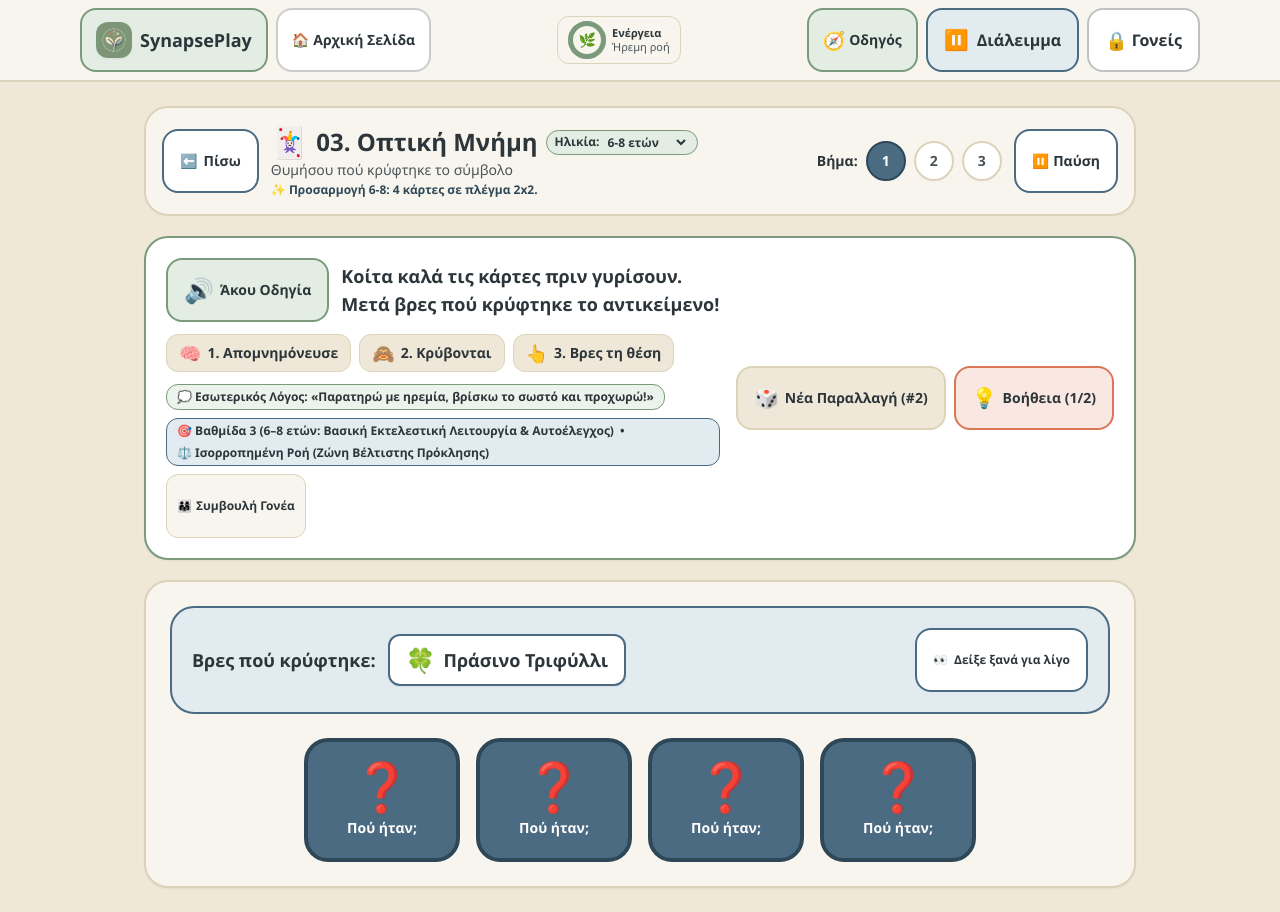
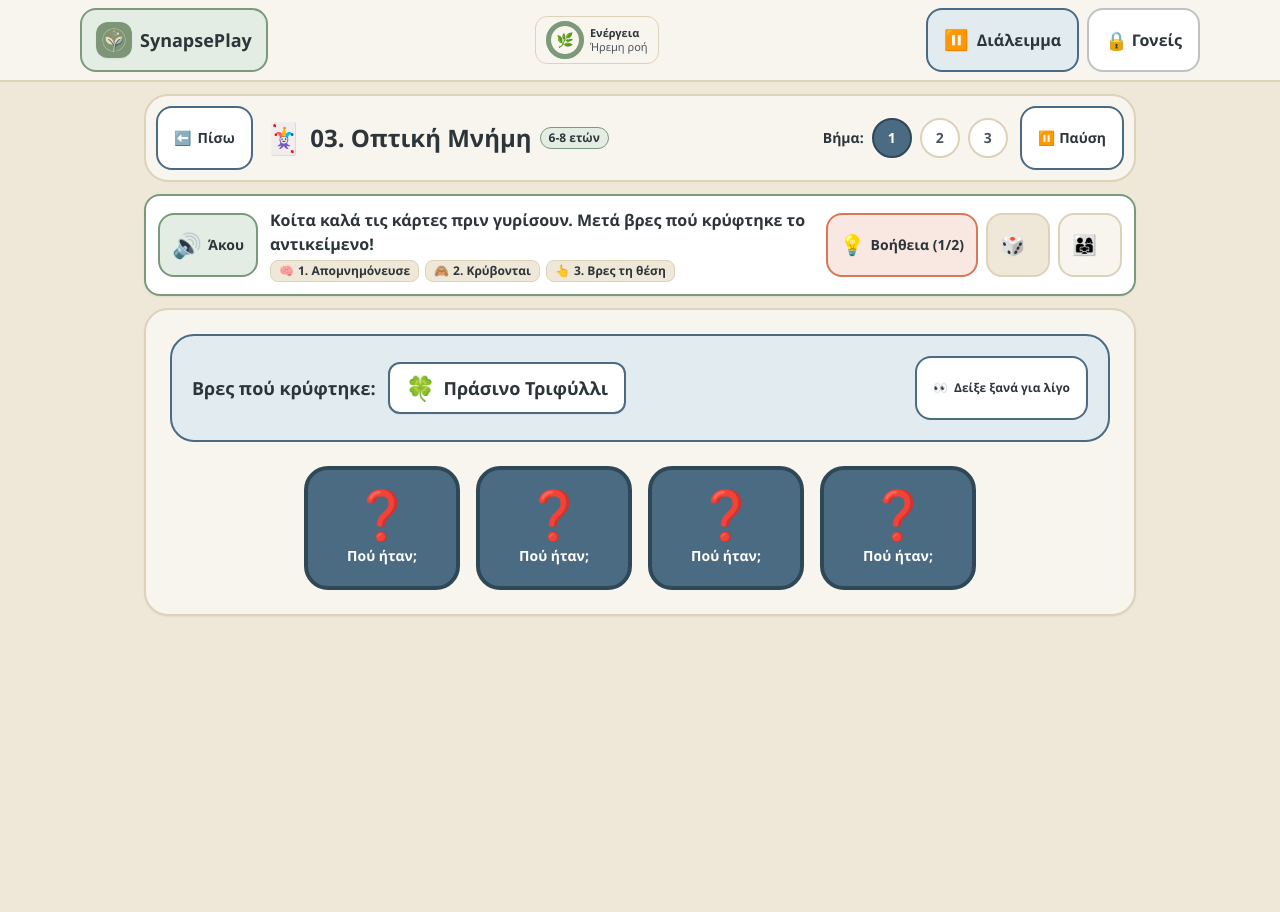
Before and after one commit to digiadsgr-lgtm/synapseplay, a React (Vite) app: page /activity/03-visual-memory in a window 1280 px wide. After the commit the page ends 800 px from the top, so only its background shows below. Built offline with nearby package versions, Linux system fonts and the light colour scheme.

Commit message:
fix: 04 child screen

```diff
--- a/src/components/SharedActivityRunner.tsx
+++ b/src/components/SharedActivityRunner.tsx
@@ -52,7 +52,7 @@ export const SharedActivityRunner: React.FC<SharedActivityRunnerProps> = ({
   children,
 }) => {
   const navigate = useNavigate();
-  const { settings, updateSettings, activeProfile, logCompletedActivity, recordStrategyPreference } = useApp();
+  const { settings, activeProfile, logCompletedActivity, recordStrategyPreference } = useApp();
 
   const storageKey = `synapseplay_runner_${activity.id}`;
   const savedCheckpoint = (() => {
@@ -343,14 +343,15 @@ export const SharedActivityRunner: React.FC<SharedActivityRunnerProps> = ({
 
   return (
     <main
-      className="max-w-5xl mx-auto px-2.5 py-3 sm:px-4 sm:py-6 space-y-3 sm:space-y-5"
+      className="max-w-5xl mx-auto px-2.5 py-2 sm:px-4 sm:py-3 space-y-2 sm:space-y-3"
       data-testid="shared-activity-runner"
       data-activity-id={activity.id}
       data-runner-phase={state.phase}
       data-age-band={ageBand}
+      data-difficulty-tier={difficultyProfile.tierLevel}
     >
       {/* Top Activity Navigation & Progress Bar */}
-      <div className="flex flex-wrap items-center justify-between gap-2 sm:gap-4 bg-sand-light border-2 border-sand-dark rounded-2xl sm:rounded-3xl p-2.5 sm:p-4">
+      <div className="flex flex-wrap items-center justify-between gap-2 sm:gap-3 bg-sand-light border-2 border-sand-dark rounded-2xl sm:rounded-3xl p-2 sm:p-2.5">
         <div className="flex items-center gap-2 sm:gap-3">
           <button
             type="button"
@@ -369,29 +370,14 @@ export const SharedActivityRunner: React.FC<SharedActivityRunnerProps> = ({
               <h1 className="text-base sm:text-xl md:text-2xl font-extrabold text-charcoal">
                 {activity.code}. {activity.titleEl}
               </h1>
-              <label className="inline-flex items-center gap-1 px-2 py-0.5 rounded-full bg-sage-surface border border-sage text-[11px] sm:text-xs font-extrabold text-charcoal">
-                <span>Ηλικία:</span>
-                <select
-                  data-testid="runner-age-band-select"
-                  aria-label="Επιλογή Ηλικιακής Ομάδας"
-                  value={ageBand}
-                  onChange={(e) => void updateSettings({ ageBand: e.target.value as AgeBandId })}
-                  className="bg-transparent font-extrabold text-charcoal cursor-pointer focus:outline-none"
+              {/* Read-only: the age band is changed by the parent (hub / parent area), not inside the game */}
+              <span
+                data-testid="runner-age-band-badge"
+                className="inline-flex items-center px-2 py-0.5 rounded-full bg-sage-surface border border-sage text-[11px] sm:text-xs font-extrabold text-charcoal"
               >
-                  <option value="4-5">4-5 ετών</option>
-                  <option value="5-6">5-6 ετών</option>
-                  <option value="6-8">6-8 ετών</option>
-                  <option value="8-10">8-10 ετών</option>
-                  <option value="10-12">10-12 ετών</option>
-                </select>
-              </label>
+                {ageBand} ετών
+              </span>
             </div>
-            <p className="hidden sm:block text-sm text-charcoal-muted">{activity.subtitleEl}</p>
-            {ageAdaptationText && (
-              <p className="hidden sm:block text-xs font-bold text-slate-dark mt-0.5" data-testid="age-adaptation-subtitle">
-                ✨ Προσαρμογή {ageBand}: {ageAdaptationText}
-              </p>
-            )}
           </div>
         </div>
 
@@ -439,105 +425,65 @@ export const SharedActivityRunner: React.FC<SharedActivityRunnerProps> = ({
         </div>
       </div>
 
-      {/* Speech Synthesis Independent Visual + Audio Instruction Strip */}
+      {/* Compact instruction strip (one row on tablet) — the game stays above the fold */}
       <section
         aria-label="Οδηγίες Δραστηριότητας"
-        className="bg-white border-2 border-sage rounded-2xl sm:rounded-3xl p-3 sm:p-4 md:p-5 flex flex-col md:flex-row items-start md:items-center justify-between gap-2.5 sm:gap-4 shadow-sm"
+        className="bg-white border-2 border-sage rounded-2xl p-2 sm:p-3 space-y-2 shadow-sm"
       >
-        <div className="space-y-2 sm:space-y-3 flex-1 w-full">
-          <div className="flex items-center gap-2.5 sm:gap-3">
+        <div className="flex flex-col md:flex-row md:items-center gap-2 sm:gap-3">
+          <div className="flex items-center gap-2 sm:gap-3 flex-1 min-w-0">
             <button
               type="button"
               onClick={() => speakGreek(activity.voicePromptEl, true, adaptiveProfile.speechRate)}
               data-testid="replay-voice-prompt-btn"
               aria-label="Ακρόαση φωνητικής οδηγίας"
-              className="touch-target px-3 py-1.5 sm:px-4 sm:py-2 rounded-xl sm:rounded-2xl bg-sage-surface border-2 border-sage text-charcoal font-bold text-xs sm:text-sm flex items-center gap-1.5 hover:bg-sage hover:text-white shrink-0"
+              className="touch-target px-3 py-1.5 rounded-xl sm:rounded-2xl bg-sage-surface border-2 border-sage text-charcoal font-bold text-xs sm:text-sm flex items-center gap-1.5 hover:bg-sage hover:text-white shrink-0"
             >
               <span className="text-lg sm:text-2xl" aria-hidden="true">🔊</span>
-              <span>Άκου Οδηγία</span>
+              <span className="hidden lg:inline">Άκου</span>
             </button>
+            <div className="min-w-0 space-y-1">
               <p
-              className="text-sm sm:text-base md:text-lg font-bold text-charcoal leading-snug"
+                className="text-sm sm:text-base font-bold text-charcoal leading-snug"
                 data-testid="activity-voice-prompt-text"
               >
                 {activity.voicePromptEl}
               </p>
-          </div>
-
               {/* Visual Pictogram Cues (Guarantees 100% playability without audio) */}
-          <div className="hidden sm:flex flex-wrap items-center gap-2" data-testid="visual-pictogram-cues">
+              <div className="hidden sm:flex flex-wrap items-center gap-1.5" data-testid="visual-pictogram-cues">
                 {activity.cues.map((cue, index) => (
-              <div
+                  <span
                     key={cue.labelEl}
-                className="px-3 py-1 rounded-xl bg-sand border border-sand-dark flex items-center gap-1.5 text-xs sm:text-sm font-bold text-charcoal"
+                    className="px-2 py-0.5 rounded-lg bg-sand border border-sand-dark inline-flex items-center gap-1 text-[11px] sm:text-xs font-bold text-charcoal"
                   >
-                <span className="text-base sm:text-lg" aria-hidden="true">{cue.emoji}</span>
+                    <span aria-hidden="true">{cue.emoji}</span>
                     <span>
                       {index + 1}. {cue.labelEl}
                     </span>
-              </div>
+                  </span>
                 ))}
               </div>
-
-          {/* Inner-Speech Self-Coaching Cue & Live Age/Performance Difficulty Calibration */}
-          <div className="flex flex-wrap items-center gap-1.5 sm:gap-2">
-            <div
-              data-testid="inner-speech-cue-pill"
-              className="inline-flex items-center gap-1.5 px-2.5 py-1 rounded-xl bg-sage-surface/70 border border-sage text-[11px] sm:text-xs font-extrabold text-charcoal"
-            >
-              <span>{staircaseSnapshot.innerSpeechCueEl}</span>
+            </div>
           </div>
 
-            <div
-              data-testid="live-difficulty-calibration-bar"
-              data-difficulty-tier={difficultyProfile.tierLevel}
-              className="inline-flex flex-wrap items-center gap-1.5 px-2.5 py-1 rounded-xl bg-slate-surface border border-slate text-[11px] sm:text-xs font-extrabold text-charcoal"
-            >
-              <span>🎯 {difficultyProfile.ageTierLabelEl}</span>
-              <span aria-hidden="true">•</span>
-              <span>{difficultyProfile.performanceStateLabelEl}</span>
-            </div>
-
+          {/* Controls: hint, seated mode, new set, parent tip (icon) */}
+          {!isCompleted && !isPaused && (
+            <div className="flex flex-wrap items-center gap-1.5 sm:gap-2 shrink-0">
               <button
                 type="button"
-              data-testid="toggle-parent-coaching-tip-btn"
-              onClick={() => setShowParentCoachingTip((v) => !v)}
-              aria-expanded={showParentCoachingTip}
-              className="touch-target px-2.5 py-1 rounded-xl bg-sand-light border border-sand-dark text-[11px] sm:text-xs font-extrabold text-charcoal hover:bg-sand flex items-center gap-1"
+                onClick={handleRequestHint}
+                disabled={state.hintLevel === 2}
+                data-testid="hint-ladder-btn"
+                className="touch-target px-3 py-1.5 rounded-xl sm:rounded-2xl bg-terracotta-surface border-2 border-terracotta text-charcoal font-bold text-xs sm:text-sm flex items-center gap-1.5 hover:bg-terracotta hover:text-white disabled:opacity-60"
               >
-              <span aria-hidden="true">👨‍👩‍👧</span>
-              <span>{showParentCoachingTip ? 'Κλείσιμο Συμβουλής' : 'Συμβουλή Γονέα'}</span>
-            </button>
-          </div>
-
-          {showParentCoachingTip && (
-            <div
-              data-testid="runner-parent-coaching-box"
-              className="p-3 rounded-2xl bg-sage-surface/70 border border-sage text-xs text-charcoal space-y-1"
-            >
-              <p className="font-extrabold text-sage-dark">
-                👨‍👩‍👧 Πώς να βοηθήσετε το παιδί σε αυτό το παιχνίδι (χωρίς άγχος):
-              </p>
-              <p>{activity.parentGuidanceEl}</p>
-              <p className="text-charcoal-muted">
-                💡 <strong>Πρακτική συμβουλή:</strong> Αφήστε το παιδί να δοκιμάσει με τον δικό του ρυθμό. Αν δυσκολευτεί, δείξτε του το κουμπί <strong>«💡 Βοήθεια»</strong> ή πατήστε <strong>«🔊 Άκου Οδηγία»</strong>.
-              </p>
-            </div>
-          )}
-        </div>
-
-        {/* Unified Hint Ladder, Variety Shuffle & Seated Mode Controls */}
-        {!isCompleted && !isPaused && (
-          <div className="flex flex-wrap items-center gap-1.5 sm:gap-2 shrink-0 w-full md:w-auto">
-            <button
-              type="button"
-              onClick={handleShuffleVariation}
-              data-testid="shuffle-variation-btn"
-              title="Εναλλαγή σε νέο σετ ερωτήσεων και εικόνων"
-              className="touch-target px-3 py-1.5 sm:px-4 sm:py-2 rounded-xl sm:rounded-2xl bg-sand border-2 border-sand-dark text-charcoal font-bold text-xs sm:text-sm flex items-center gap-1.5 hover:bg-slate-surface"
-            >
-              <span className="text-base sm:text-xl" aria-hidden="true">🎲</span>
-              <span>Νέα Παραλλαγή (#{(effectiveSessionSeed % 12) + 1})</span>
+                <span className="text-base sm:text-xl" aria-hidden="true">💡</span>
+                <span>
+                  {state.hintLevel === 0
+                    ? 'Βοήθεια (1/2)'
+                    : state.hintLevel === 1
+                    ? 'Περισσότερη Βοήθεια (2/2)'
+                    : 'Μέγιστη Βοήθεια Ενεργή'}
+                </span>
               </button>
 
               {activity.supportsSeatedMode && (
@@ -546,7 +492,7 @@ export const SharedActivityRunner: React.FC<SharedActivityRunnerProps> = ({
                   onClick={() => toggleSeatedMode()}
                   data-testid="toggle-seated-mode-btn"
                   aria-pressed={state.seatedMode}
-                className={`touch-target px-3 py-1.5 sm:px-4 sm:py-2 rounded-xl sm:rounded-2xl border-2 font-bold text-xs sm:text-sm flex items-center gap-1.5 ${
+                  className={`touch-target px-3 py-1.5 rounded-xl sm:rounded-2xl border-2 font-bold text-xs sm:text-sm flex items-center gap-1.5 ${
                     state.seatedMode
                       ? 'bg-slate text-white border-slate-dark'
                       : 'bg-slate-surface text-charcoal border-slate'
@@ -559,20 +505,60 @@ export const SharedActivityRunner: React.FC<SharedActivityRunnerProps> = ({
 
               <button
                 type="button"
-              onClick={handleRequestHint}
-              disabled={state.hintLevel === 2}
-              data-testid="hint-ladder-btn"
-              className="touch-target px-3 py-1.5 sm:px-4 sm:py-2 rounded-xl sm:rounded-2xl bg-terracotta-surface border-2 border-terracotta text-charcoal font-bold text-xs sm:text-sm flex items-center gap-1.5 hover:bg-terracotta hover:text-white disabled:opacity-60"
+                onClick={handleShuffleVariation}
+                data-testid="shuffle-variation-btn"
+                aria-label="Άλλο σετ εικόνων"
+                title="Εναλλαγή σε νέο σετ ερωτήσεων και εικόνων"
+                className="touch-target px-3 py-1.5 rounded-xl sm:rounded-2xl bg-sand border-2 border-sand-dark text-charcoal font-bold text-xs sm:text-sm flex items-center gap-1.5 hover:bg-slate-surface"
               >
-              <span className="text-base sm:text-xl" aria-hidden="true">💡</span>
-              <span>
-                {state.hintLevel === 0
-                  ? 'Βοήθεια (1/2)'
-                  : state.hintLevel === 1
-                  ? 'Περισσότερη Βοήθεια (2/2)'
-                  : 'Μέγιστη Βοήθεια Ενεργή'}
-              </span>
+                <span className="text-base sm:text-xl" aria-hidden="true">🎲</span>
               </button>
+
+              <button
+                type="button"
+                data-testid="toggle-parent-coaching-tip-btn"
+                onClick={() => setShowParentCoachingTip((v) => !v)}
+                aria-expanded={showParentCoachingTip}
+                aria-label={showParentCoachingTip ? 'Κλείσιμο Συμβουλής Γονέα' : 'Συμβουλή Γονέα'}
+                title="Συμβουλή Γονέα"
+                className="touch-target px-3 py-1.5 rounded-xl sm:rounded-2xl bg-sand-light border-2 border-sand-dark text-charcoal font-bold text-xs sm:text-sm flex items-center gap-1.5 hover:bg-sand"
+              >
+                <span className="text-base sm:text-xl" aria-hidden="true">👨‍👩‍👧</span>
+              </button>
+            </div>
+          )}
+        </div>
+
+          {showParentCoachingTip && (
+            <div
+              data-testid="runner-parent-coaching-box"
+              className="p-3 rounded-2xl bg-sage-surface/70 border border-sage text-xs text-charcoal space-y-1"
+            >
+              <p className="font-extrabold text-sage-dark">
+                👨‍👩‍👧 Πώς να βοηθήσετε το παιδί σε αυτό το παιχνίδι (χωρίς άγχος):
+              </p>
+              <p>{activity.parentGuidanceEl}</p>
+              {ageAdaptationText && (
+                <p data-testid="age-adaptation-subtitle">
+                  ✨ Προσαρμογή {ageBand}: {ageAdaptationText}
+                </p>
+              )}
+              <p data-testid="inner-speech-cue-pill">
+                🗣️ Φράση να πείτε μαζί: {staircaseSnapshot.innerSpeechCueEl.replace(/^💭 Εσωτερικός Λόγος(?: \([^)]*\))?: /, '')}
+              </p>
+              <p
+                data-testid="live-difficulty-calibration-bar"
+                data-difficulty-tier={difficultyProfile.tierLevel}
+                className="text-charcoal-muted"
+              >
+                🎯 {difficultyProfile.ageTierLabelEl} • {difficultyProfile.performanceStateLabelEl}
+              </p>
+              <p className="text-charcoal-muted">
+                Η ηλικία αλλάζει από την αρχική οθόνη ή την Περιοχή Γονέων.
+              </p>
+              <p className="text-charcoal-muted">
+                💡 <strong>Πρακτική συμβουλή:</strong> Αφήστε το παιδί να δοκιμάσει με τον δικό του ρυθμό. Αν δυσκολευτεί, δείξτε του το κουμπί <strong>«💡 Βοήθεια»</strong> ή πατήστε <strong>«🔊 Άκου Οδηγία»</strong>.
+              </p>
             </div>
           )}
       </section>
--- a/src/components/TopBar.tsx
+++ b/src/components/TopBar.tsx
@@ -15,14 +15,13 @@ export const TopBar: React.FC = () => {
 
   const isParentRoute = location.pathname.startsWith('/parent');
   const isChildHubRoute = location.pathname === '/app';
+  // Inside games/categories the child sees only: logo (→ games), break, parents (gated)
+  const isInGameRoute = !isParentRoute && !isChildHubRoute;
 
+  // The logo never leaves the child area (no route to the marketing site / payment links)
   const handleReturnToChild = () => {
     setParentUnlocked(false);
-    if (isChildHubRoute) {
-      navigate('/');
-    } else {
-      navigate('/app');
-    }
+    navigate('/app');
   };
 
   const handleGoToWebsiteHome = () => {
@@ -40,14 +39,15 @@ export const TopBar: React.FC = () => {
             type="button"
             onClick={handleReturnToChild}
             data-testid="nav-home-btn"
-            aria-label={isChildHubRoute ? 'Επιστροφή στην Αρχική Σελίδα' : 'Αρχική Οθόνη Παιδιού'}
-            title={isChildHubRoute ? 'Επιστροφή στην Αρχική Σελίδα (synapseplay.gr)' : 'Επιστροφή στα Παιχνίδια (/app)'}
+            aria-label="Αρχική Οθόνη Παιδιού"
+            title="Επιστροφή στα Παιχνίδια"
             className="touch-target px-2.5 py-1.5 sm:px-3.5 sm:py-2 rounded-xl sm:rounded-2xl bg-sage-surface border-2 border-sage text-charcoal font-extrabold flex items-center gap-1.5 sm:gap-2 hover:bg-sage hover:text-white transition-colors"
           >
             <SynapsePlayLogoMark sizeClassName="w-7 h-7 sm:w-9 sm:h-9 rounded-lg sm:rounded-xl" />
             <span className="text-sm sm:text-base md:text-lg">SynapsePlay</span>
           </button>
 
+          {isParentRoute && (
           <button
             type="button"
             onClick={handleGoToWebsiteHome}
@@ -59,6 +59,7 @@ export const TopBar: React.FC = () => {
             <span aria-hidden="true">🏠</span>
             <span className="hidden sm:inline">Αρχική Σελίδα</span>
           </button>
+          )}
         </div>
 
         {/* Center: Compact Smooth Landing Ring */}
@@ -66,6 +67,7 @@ export const TopBar: React.FC = () => {
 
         {/* Right: Beginner Help, Child Break/Pause & Accidental-Access Gated Parent Area */}
         <div className="flex items-center gap-1.5 sm:gap-2">
+          {!isInGameRoute && (
           <button
             type="button"
             onClick={() => setShowBeginnerGuide(true)}
@@ -77,6 +79,7 @@ export const TopBar: React.FC = () => {
             <span className="text-base sm:text-lg" aria-hidden="true">🧭</span>
             <span className="text-[11px] sm:text-xs md:text-sm">Οδηγός</span>
           </button>
+          )}
 
           <button
             type="button"
--- a/src/utils/clinicalAdhdEngine.ts
+++ b/src/utils/clinicalAdhdEngine.ts
@@ -229,8 +229,8 @@ export function computeClinicalStaircaseSnapshot(params: {
       '💭 Εσωτερικός Λόγος: «Το μυαλό μου είναι συγκεντρωμένο — κάνω ένα βήμα τη φορά!»',
     ],
     SCENARIO_IMPULSIVE_RAPID: [
-      '💭 Εσωτερικός Λόγος (Meichenbaum): «Σταματώ τα χέρια — Παίρνω ανάσα — Κοιτάζω — Μετά πατάω!»',
-      '💭 Εσωτερικός Λόγος (Barkley): «Περιμένω μία ανάσα πριν αγγίξω την οθόνη!»',
+      '💭 Εσωτερικός Λόγος: «Σταματώ τα χέρια — Παίρνω ανάσα — Κοιτάζω — Μετά πατάω!»',
+      '💭 Εσωτερικός Λόγος: «Περιμένω μία ανάσα πριν αγγίξω την οθόνη!»',
       '💭 Εσωτερικός Λόγος: «Τα μάτια μου ελέγχουν πρώτα, τα δάχτυλά μου ακολουθούν ήρεμα!»',
     ],
     SCENARIO_INATTENTIVE_DISTRACTIBLE: [
```
Also changed, not shown: 2 other files (tests, documents, lock files or other folders). Lines whose indentation alone changed are shown as unchanged.
